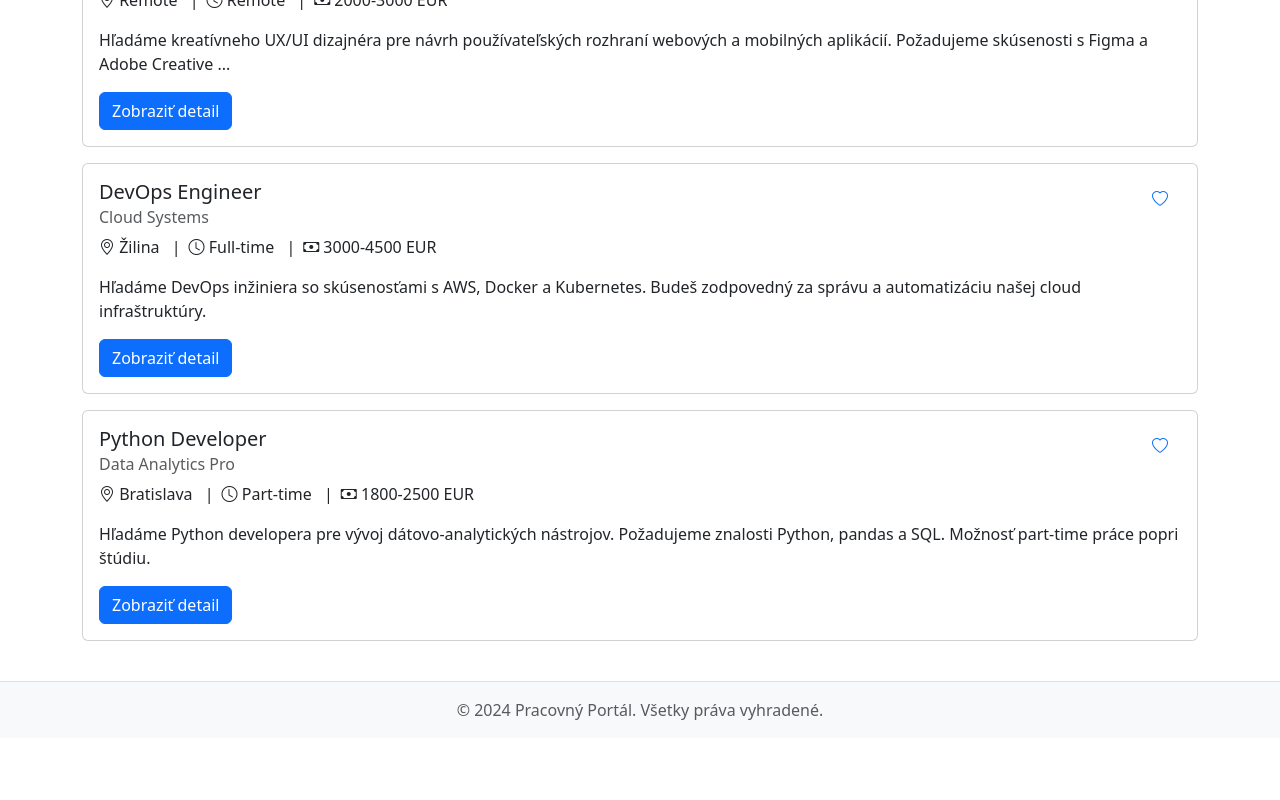
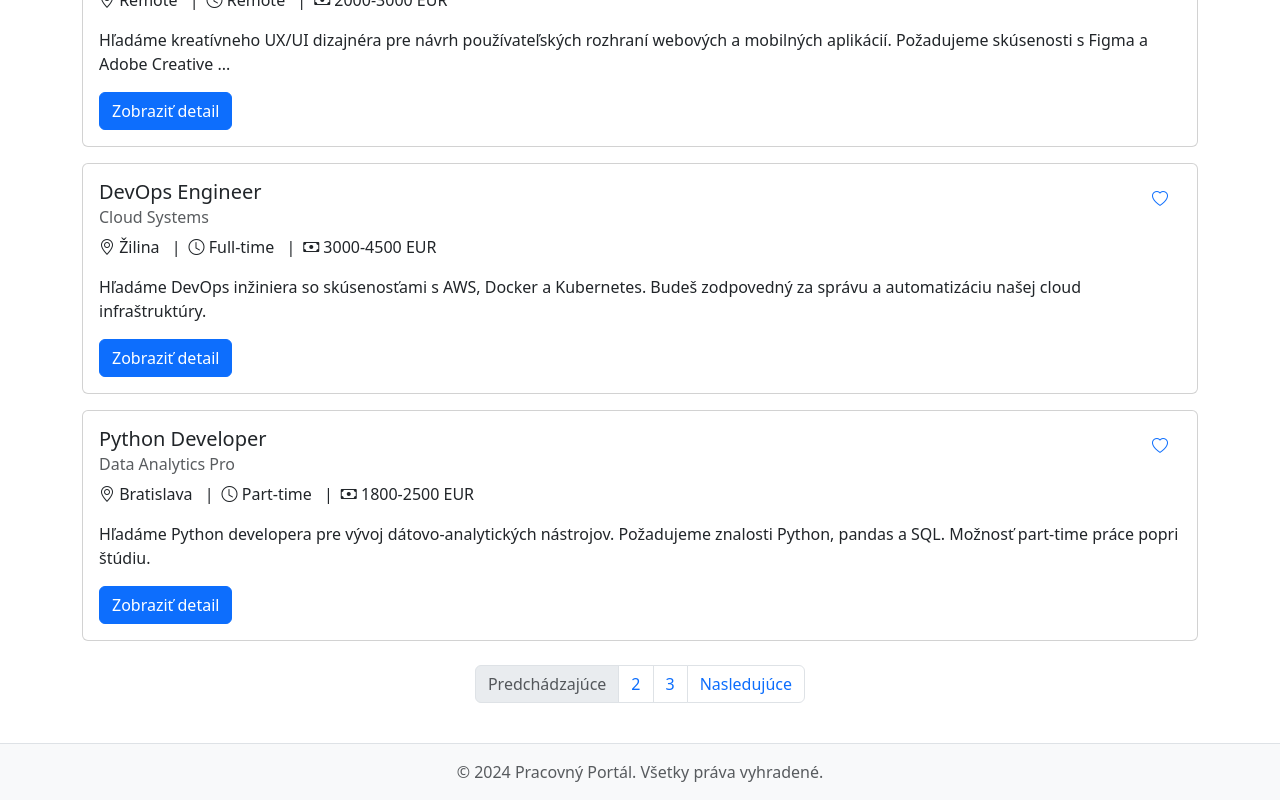
Before and after one commit to szabolcsszaraz/vue-project, a Vue app: page / in a window 1280 px wide. Shown: the part 731-1531 px from the top of the page. Before the commit the page ends 1469 px from the top, so only its background shows below. Built offline with nearby package versions, Linux system fonts and the light colour scheme; the HTML template or start-up script is replaced by a standard one.

Commit message:
Pagination

```diff
--- /dev/null
+++ b/src/components/Pagination.vue
@@ -0,0 +1,117 @@
+<script>
+export default {
+  name: 'Pagination',
+  props: {
+    currentPage: {
+      type: Number,
+      required: true
+    },
+    totalPages: {
+      type: Number,
+      required: true
+    },
+    maxVisiblePages: {
+      type: Number,
+      default: 5
+    }
+  },
+  computed: {
+    visiblePages() {
+      let start = Math.max(
+        Math.min(
+          this.currentPage - Math.floor(this.maxVisiblePages / 2),
+          this.totalPages - this.maxVisiblePages + 1
+        ),
+        2
+      )
+      let end = Math.min(start + this.maxVisiblePages - 1, this.totalPages - 1)
+
+      if (end - start + 1 < this.maxVisiblePages) {
+        start = Math.max(2, end - this.maxVisiblePages + 2)
+      }
+
+      return Array.from(
+        { length: end - start + 1 },
+        (_, i) => start + i
+      )
+    },
+    showFirstPage() {
+      return this.visiblePages[0] > 2
+    },
+    showLastPage() {
+      return this.visiblePages[this.visiblePages.length - 1] < this.totalPages - 1
+    },
+    showLeftEllipsis() {
+      return this.visiblePages[0] > 2
+    },
+    showRightEllipsis() {
+      return this.visiblePages[this.visiblePages.length - 1] < this.totalPages - 1
+    }
+  },
+  methods: {
+    handlePageChange(page) {
+      this.$emit('page-change', page)
+    }
+  }
+}
+</script>
+
+<template>
+  <nav v-if="totalPages > 1" class="mt-4">
+    <ul class="pagination justify-content-center">
+      <li class="page-item" :class="{ disabled: currentPage === 1 }">
+        <button
+          class="page-link"
+          @click="handlePageChange(currentPage - 1)"
+          :disabled="currentPage === 1"
+        >
+          Predchádzajúce
+        </button>
+      </li>
+
+      <!-- First page -->
+      <li v-if="showFirstPage" class="page-item" :class="{ active: currentPage === 1 }">
+        <button class="page-link" @click="handlePageChange(1)">1</button>
+      </li>
+
+      <!-- Left ellipsis -->
+      <li v-if="showLeftEllipsis" class="page-item disabled">
+        <span class="page-link">...</span>
+      </li>
+
+      <!-- Page numbers -->
+      <li
+        v-for="page in visiblePages"
+        :key="page"
+        class="page-item"
+        :class="{ active: currentPage === page }"
+      >
+        <button class="page-link" @click="handlePageChange(page)">
+          {{ page }}
+        </button>
+      </li>
+
+      <!-- Right ellipsis -->
+      <li v-if="showRightEllipsis" class="page-item disabled">
+        <span class="page-link">...</span>
+      </li>
+
+      <!-- Last page -->
+      <li v-if="showLastPage" class="page-item" :class="{ active: currentPage === totalPages }">
+        <button class="page-link" @click="handlePageChange(totalPages)">
+          {{ totalPages }}
+        </button>
+      </li>
+
+      <li class="page-item" :class="{ disabled: currentPage === totalPages }">
+        <button
+          class="page-link"
+          @click="handlePageChange(currentPage + 1)"
+          :disabled="currentPage === totalPages"
+        >
+          Nasledujúce
+        </button>
+      </li>
+    </ul>
+  </nav>
+</template>
--- a/src/views/HomeView.vue
+++ b/src/views/HomeView.vue
@@ -1,12 +1,13 @@
 <script>
-import { useJobStore } from '../stores/jobStore'
-import JobCard from '../components/JobCard.vue'
-import mockJobs from '../data/jobs.json'
+import { useJobStore } from '@/stores/jobStore'
+import JobCard from '@/components/JobCard.vue'
+import Pagination from '@/components/Pagination.vue'
+import mockJobs from '@/data/jobs.json'
 
 export default {
   name: 'HomeView',
   components: {
-    JobCard,
+    JobCard, Pagination
   },
   data() {
     return {
@@ -26,9 +27,14 @@ export default {
       const start = (this.currentPage - 1) * this.itemsPerPage
       const end = start + this.itemsPerPage
       return this.filteredJobs.slice(start, end)
+    },totalPages() {
+      return Math.ceil(this.filteredJobs.length / this.itemsPerPage)
     }
   },
   methods: {
+    handlePageChange(page) {
+      this.currentPage = page
+    },
     async initializeJobs() {
       try {
         const jobs = mockJobs.jobs
@@ -66,6 +72,11 @@ export default {
           :key="job.id"
           :job="job"
         />
+        <Pagination
+          :current-page="currentPage"
+          :total-pages="totalPages"
+          @page-change="handlePageChange"
+        />
       </div>
       <div v-else class="alert alert-info">
         Neboli nájdené žiadne pracovné ponuky podľa zadaných kritérií.
```
